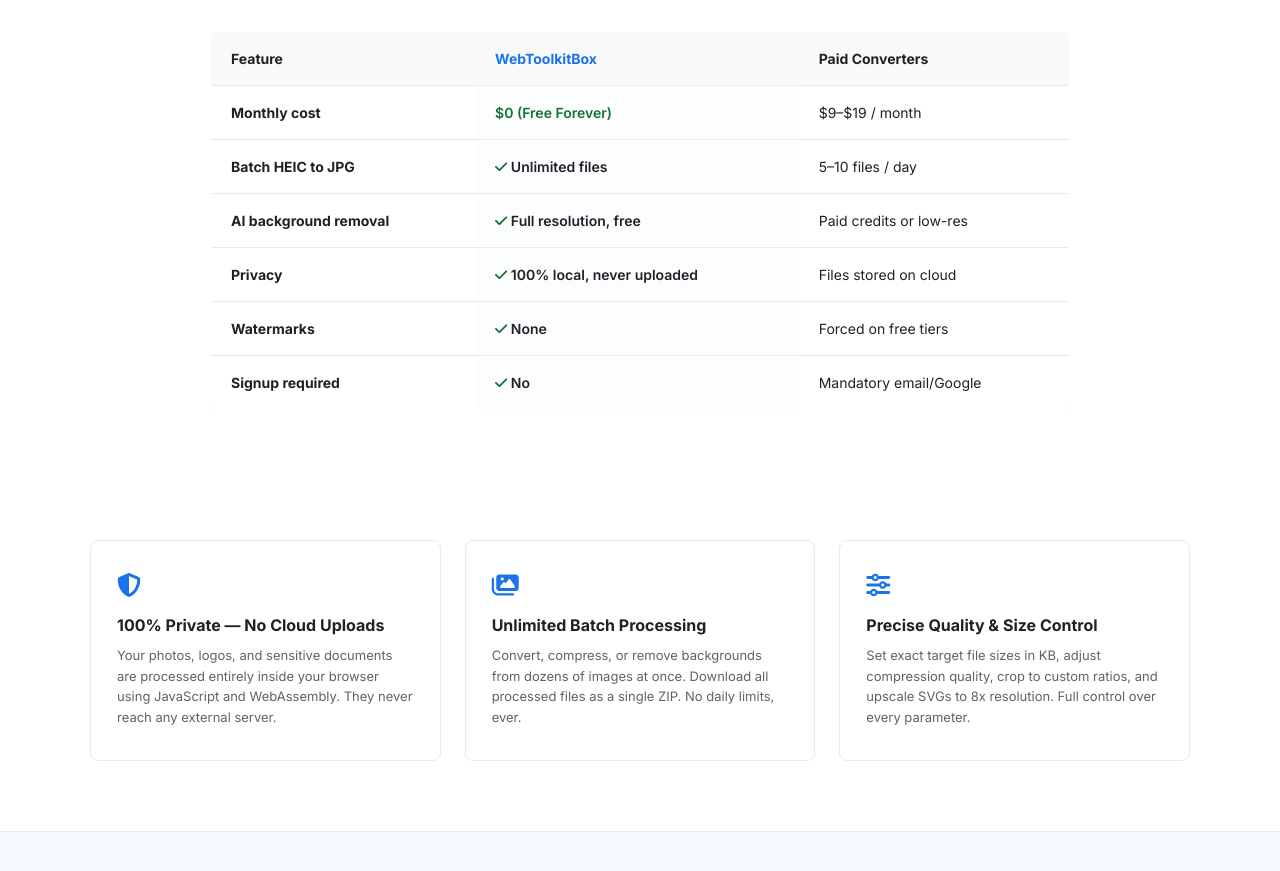
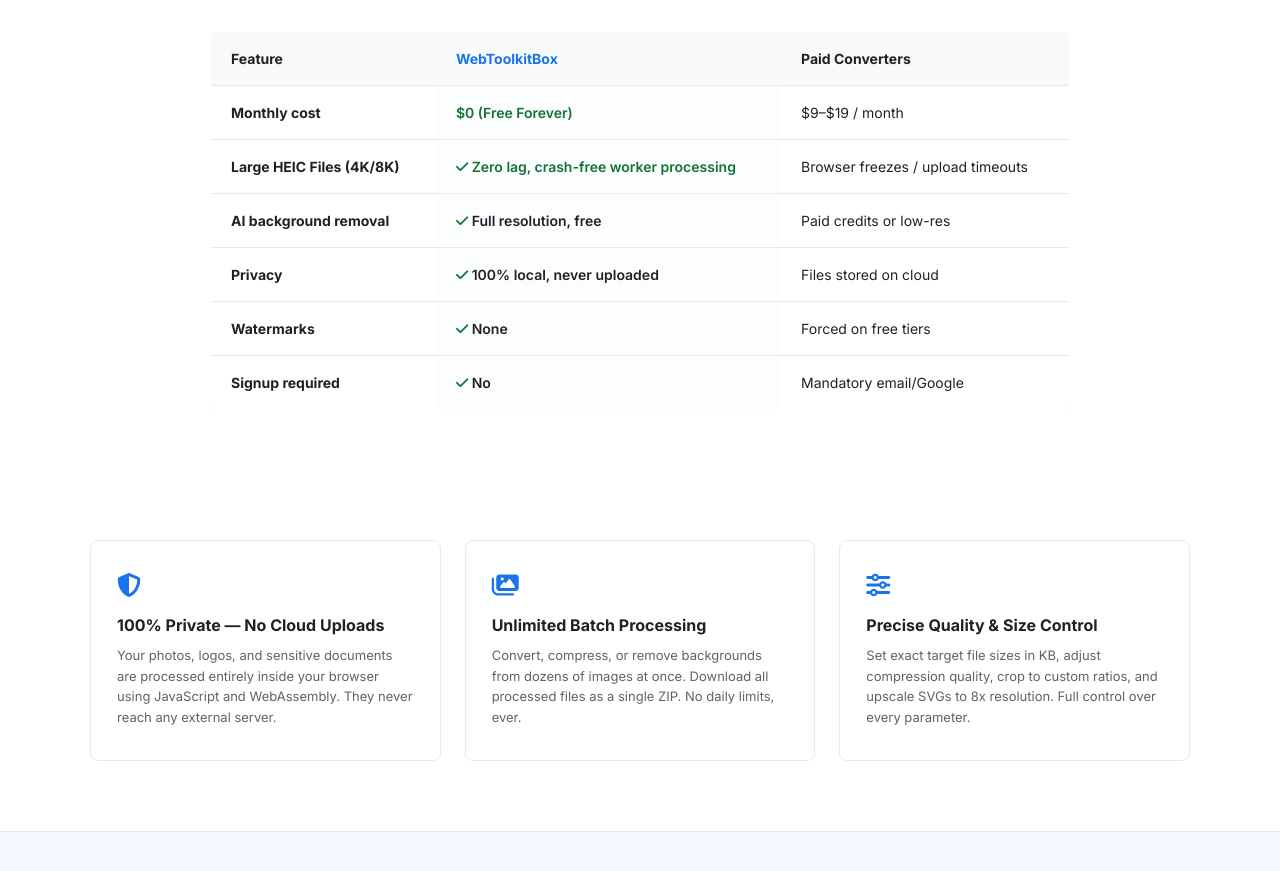
Before and after one commit to itxRishabh/ImgKit, a website: page promo.html in a window 1280 px wide. Shown: the part 2900-3771 px from the top of the page. Drawn offline with Linux system fonts and the light colour scheme.

Commit message:
docs(marketing): highlight smooth, crash-free 4K/8K HEIC worker decoding advantage vs iLoveIMG

```diff
--- a/promo.html
+++ b/promo.html
@@ -484,7 +484,7 @@
                     </thead>
                     <tbody>
                         <tr><td><strong>Monthly cost</strong></td><td class="hcol" style="color: var(--green);">$0 (Free Forever)</td><td>$9–$19 / month</td></tr>
-                        <tr><td><strong>Batch HEIC to JPG</strong></td><td class="hcol"><span class="ck"><i class="fas fa-check"></i></span> Unlimited files</td><td>5–10 files / day</td></tr>
+                        <tr><td><strong>Large HEIC Files (4K/8K)</strong></td><td class="hcol" style="color: var(--green);"><span class="ck"><i class="fas fa-check"></i></span> Zero lag, crash-free worker processing</td><td>Browser freezes / upload timeouts</td></tr>
                         <tr><td><strong>AI background removal</strong></td><td class="hcol"><span class="ck"><i class="fas fa-check"></i></span> Full resolution, free</td><td>Paid credits or low-res</td></tr>
                         <tr><td><strong>Privacy</strong></td><td class="hcol"><span class="ck"><i class="fas fa-check"></i></span> 100% local, never uploaded</td><td>Files stored on cloud</td></tr>
                         <tr><td><strong>Watermarks</strong></td><td class="hcol"><span class="ck"><i class="fas fa-check"></i></span> None</td><td>Forced on free tiers</td></tr>
```
